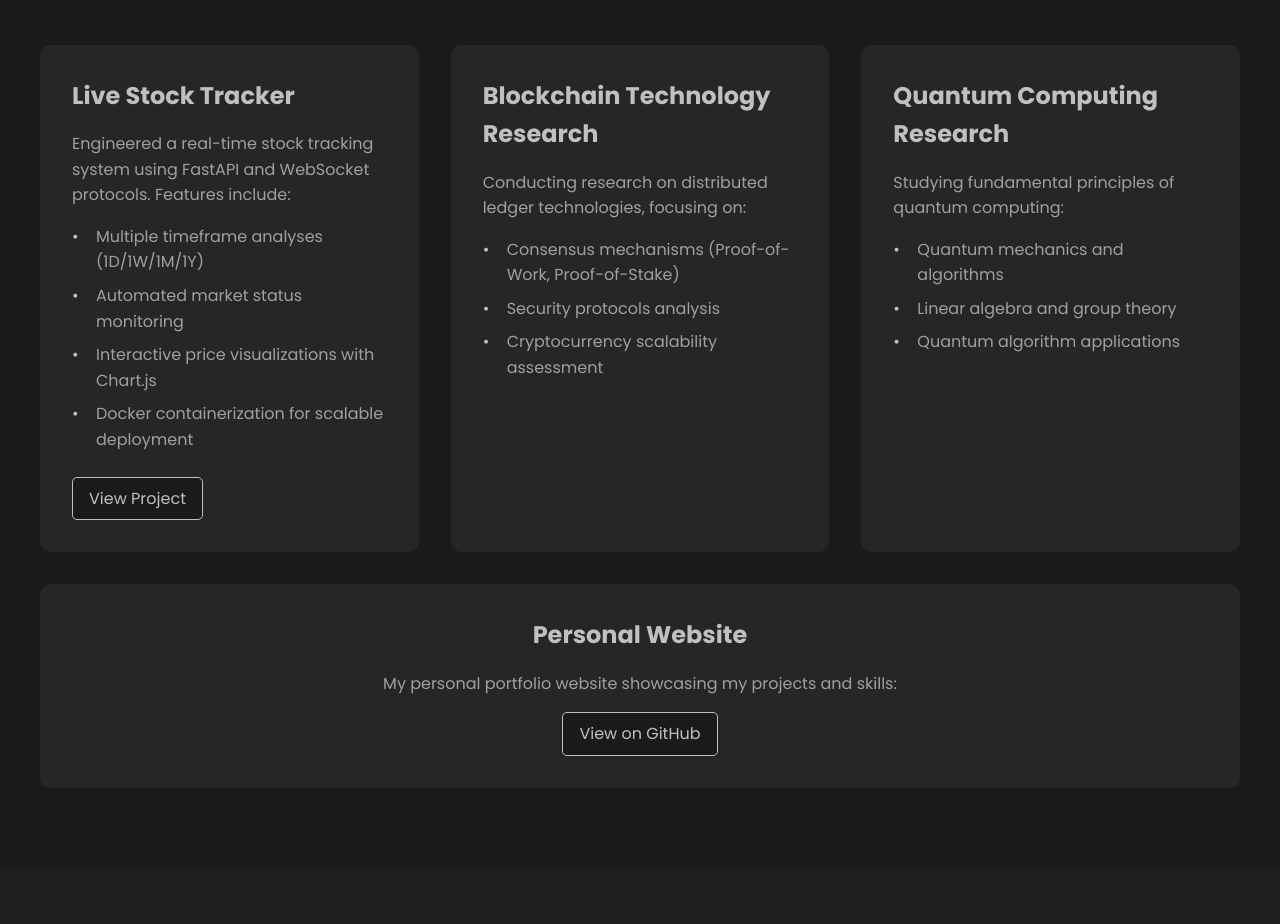
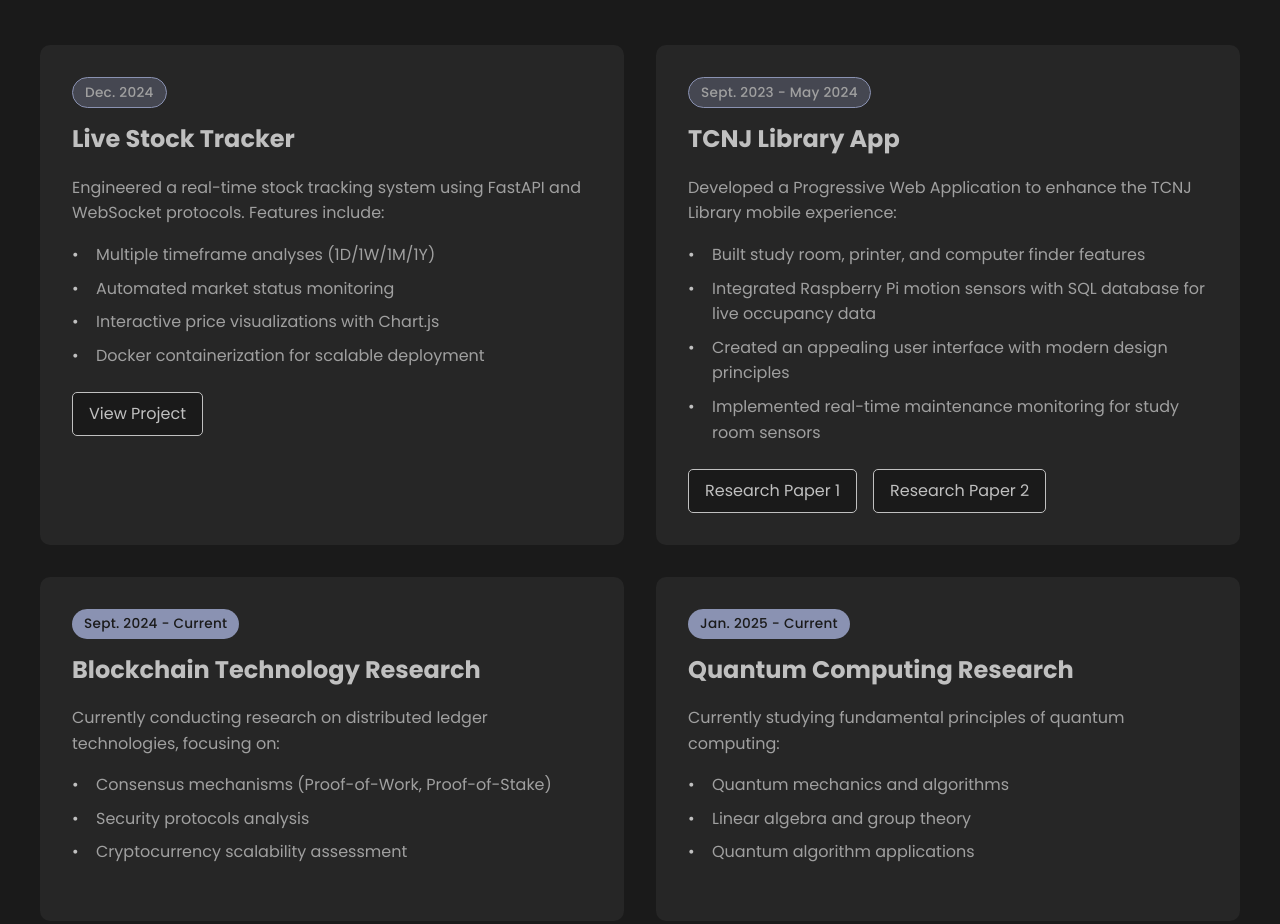
Before and after one commit to WillRoche2587/WillRoche2587.github.io, a website: page index.html in a window 1280 px wide. Shown: the part 1422-2346 px from the top of the page. Drawn offline with nearby package versions, Linux system fonts and the light colour scheme; animation ran at ten frames a second.

Commit message:
refactor: optimize particle animation and website updates - Reduce connection length and update frequency for smoother visuals - Update project statuses and timelines - Add research papers section

```diff
--- a/index.html
+++ b/index.html
@@ -66,6 +66,7 @@
                 <h2>Projects</h2>
                 <div class="projects-grid">
                     <div class="project-card">
+                        <div class="status-badge completed">Dec. 2024</div>
                         <h3>Live Stock Tracker</h3>
                         <p>Engineered a real-time stock tracking system using FastAPI and WebSocket protocols. Features include:</p>
                         <ul>
@@ -77,8 +78,24 @@
                         <a href="https://stocktracker-z7er.onrender.com" target="_blank" class="project-link">View Project</a>
                     </div>
                     <div class="project-card">
+                        <div class="status-badge completed">Sept. 2023 - May 2024</div>
+                        <h3>TCNJ Library App</h3>
+                        <p>Developed a Progressive Web Application to enhance the TCNJ Library mobile experience:</p>
+                        <ul>
+                            <li>Built study room, printer, and computer finder features</li>
+                            <li>Integrated Raspberry Pi motion sensors with SQL database for live occupancy data</li>
+                            <li>Created an appealing user interface with modern design principles</li>
+                            <li>Implemented real-time maintenance monitoring for study room sensors</li>
+                        </ul>
+                        <div class="project-links">
+                            <a href="papers/pwa-research-1.pdf" target="_blank" class="project-link">Research Paper 1</a>
+                            <a href="papers/pwa-research-2.pdf" target="_blank" class="project-link">Research Paper 2</a>
+                        </div>
+                    </div>
+                    <div class="project-card">
+                        <div class="status-badge">Sept. 2024 - Current</div>
                         <h3>Blockchain Technology Research</h3>
-                        <p>Conducting research on distributed ledger technologies, focusing on:</p>
+                        <p>Currently conducting research on distributed ledger technologies, focusing on:</p>
                         <ul>
                             <li>Consensus mechanisms (Proof-of-Work, Proof-of-Stake)</li>
                             <li>Security protocols analysis</li>
@@ -86,8 +103,9 @@
                         </ul>
                     </div>
                     <div class="project-card">
+                        <div class="status-badge">Jan. 2025 - Current</div>
                         <h3>Quantum Computing Research</h3>
-                        <p>Studying fundamental principles of quantum computing:</p>
+                        <p>Currently studying fundamental principles of quantum computing:</p>
                         <ul>
                             <li>Quantum mechanics and algorithms</li>
                             <li>Linear algebra and group theory</li>
@@ -97,7 +115,7 @@
                     <div class="project-card full-width">
                         <h3>Personal Website</h3>
                         <p>My personal portfolio website showcasing my projects and skills:</p>
-                        <a href="https://github.com/wroche2587/WilliamRocheWebsite" target="_blank" class="project-link">View on GitHub</a>
+                        <a href="https://github.com/WillRoche2587/WillRoche2587.github.io" target="_blank" class="project-link">View on GitHub</a>
                     </div>
                 </div>
             </div>
--- a/styles.css
+++ b/styles.css
@@ -182,7 +182,7 @@
 /* Projects Section */
 .projects-grid {
     display: grid;
-    grid-template-columns: repeat(auto-fit, minmax(300px, 1fr));
+    grid-template-columns: repeat(2, 1fr);
     gap: 2rem;
 }
 
@@ -258,6 +258,12 @@
     color: var(--secondary-color);
 }
 
+.project-links {
+    display: flex;
+    gap: 1rem;
+    flex-wrap: wrap;
+}
+
 /* Contact Section */
 .contact-form {
     max-width: 600px;
@@ -277,6 +283,11 @@
     border: 1px solid var(--accent-color);
     border-radius: 5px;
     color: var(--text-color);
+}
+
+.contact-form textarea {
+    height: 200px;
+    resize: none;
 }
 
 .contact-form button {
@@ -453,3 +464,21 @@
         transform: translateY(0);
     }
 }
+
+.status-badge {
+    display: inline-block;
+    background-color: var(--accent-color);
+    color: var(--secondary-color);
+    padding: 0.25rem 0.75rem;
+    border-radius: 1rem;
+    font-size: 0.85rem;
+    font-weight: 500;
+    margin-bottom: 0.75rem;
+    letter-spacing: 0.02em;
+}
+
+.status-badge.completed {
+    background-color: rgba(138, 146, 178, 0.3);
+    color: var(--text-secondary);
+    border: 1px solid var(--accent-color);
+}
```
Also changed, not shown: 2 other files.
